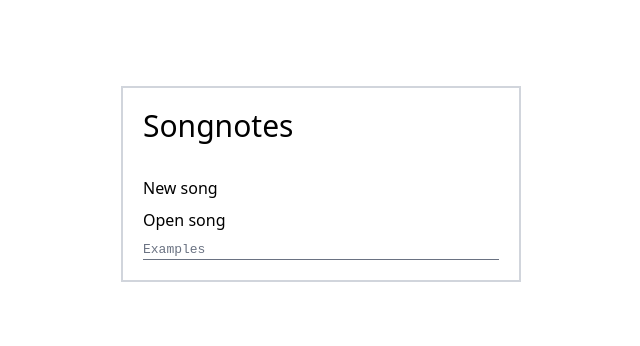
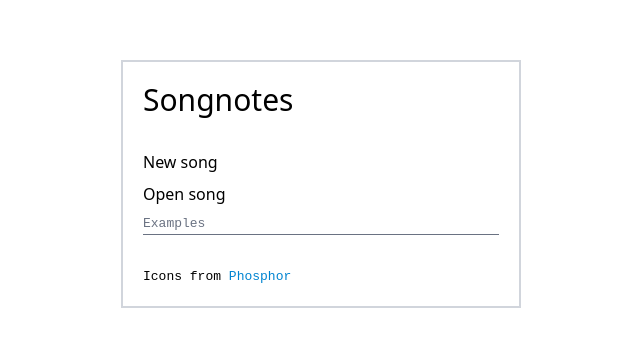
Before and after one commit to arminsf/songnotes, a React (Vite) app: page / in a window 1280 px wide. Shown: the part 216-562 px from the top of the page, without its empty margins (319-959 px from the left). Built offline with nearby package versions, Linux system fonts and the light colour scheme.

Commit message:
fix: credit icons

```diff
--- a/src/Welcome.tsx
+++ b/src/Welcome.tsx
@@ -26,7 +26,7 @@ export function Welcome() {
   const setEditorOpen = useEditorStore((state) => state.setEditorOpen);
 
   return (
-    <div className="grid bg-background size-full items-center justify-items-center text-text">
+    <div className="grid size-full items-center justify-items-center text-text">
       <div className="border-2 border-border-weak flex flex-col gap-8 p-5 w-100 ">
         <h1 className="text-3xl">Songnotes</h1>
         <div className="flex flex-col gap-2">
@@ -73,6 +73,7 @@ export function Welcome() {
 
           <h3 className="font-mono border-b text-mute">Examples</h3>
         </div>
+        <span className="text-s font-mono">Icons from <a className="text-hyperlink" href="https://phosphoricons.com/">Phosphor</a></span>
       </div>
     </div>
   );
```
